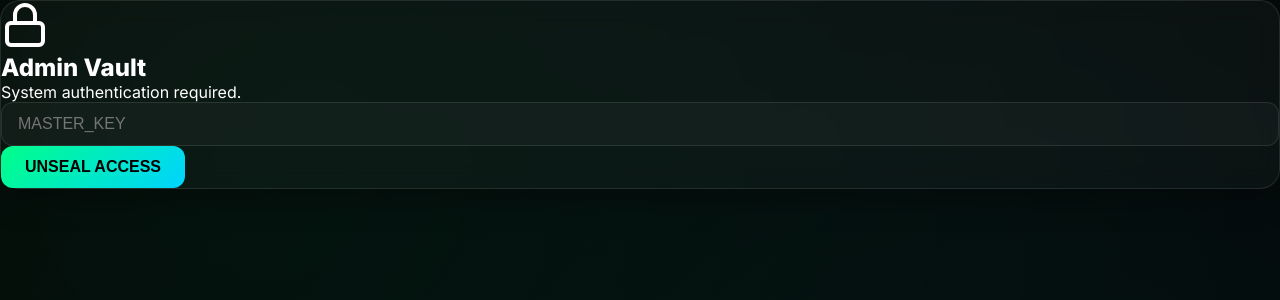
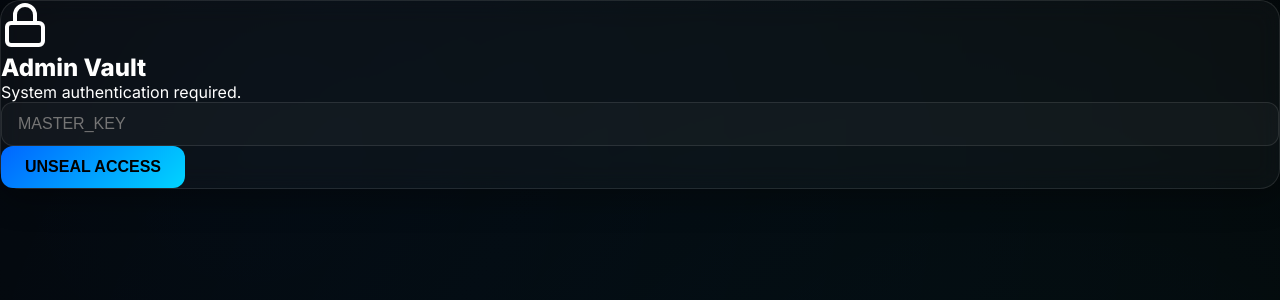
Before and after one commit to RayZo1/web, a Next.js app: page /admin in a window 1280 px wide. Shown: the top 300 px of the page. Built offline with nearby package versions, Linux system fonts and the light colour scheme.

Commit message:
Add files via upload

```diff
--- a/app/globals.css
+++ b/app/globals.css
@@ -1,12 +1,14 @@
 :root {
   --bg-color: #050505;
-  --accent-color: #00ff88;
+  --accent-color: #0066ff;
+  /* Royal Blue */
   --accent-secondary: #00d4ff;
   --text-primary: #ffffff;
   --text-secondary: #a0a0a0;
   --glass-bg: rgba(255, 255, 255, 0.03);
   --glass-border: rgba(255, 255, 255, 0.1);
-  --glass-glow: rgba(0, 255, 136, 0.15);
+  --glass-glow: rgba(0, 102, 255, 0.15);
+  /* Blue glow */
   --font-family: 'Inter', system-ui, -apple-system, sans-serif;
 }
 
@@ -31,8 +33,8 @@ body {
   width: 100%;
   height: 100%;
   z-index: -1;
-  background: radial-gradient(circle at 20% 20%, rgba(0, 255, 136, 0.05), transparent),
-              radial-gradient(circle at 80% 80%, rgba(0, 212, 255, 0.05), transparent);
+  background: radial-gradient(circle at 20% 20%, rgba(0, 102, 255, 0.05), transparent),
+    radial-gradient(circle at 80% 80%, rgba(0, 212, 255, 0.05), transparent);
 }
 
 .glass {
@@ -58,8 +60,15 @@ body {
 }
 
 @keyframes fadeIn {
-  from { opacity: 0; transform: translateY(20px); }
-  to { opacity: 1; transform: translateY(0); }
+  from {
+    opacity: 0;
+    transform: translateY(20px);
+  }
+
+  to {
+    opacity: 1;
+    transform: translateY(0);
+  }
 }
 
 .btn {
```
